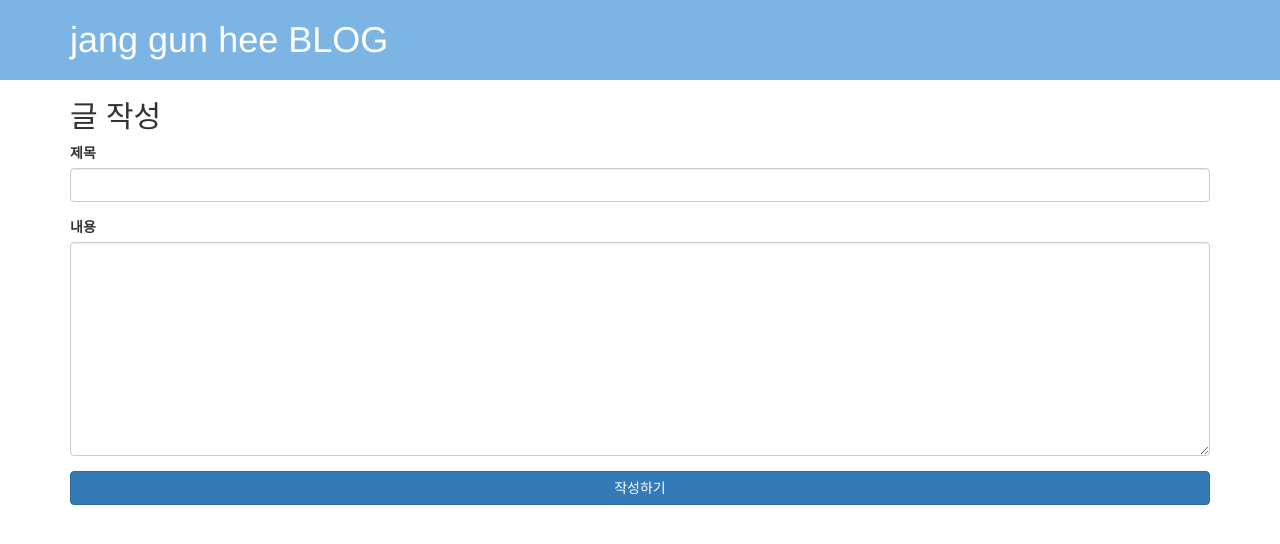
After one commit to janggunhee/Djangogirls, a Django app: page /post/add/ in a window 1280 px wide. The commit adds this page. Shown: the top 544 px of the page. Run offline with Django 3.2, Linux system fonts and the light colour scheme; some libraries are stand-ins or nearby versions.

Commit message:
POST 요청시 title, content값이 있어야 동작

```diff
--- a/djangogirls/blog/views.py
+++ b/djangogirls/blog/views.py
@@ -1,4 +1,9 @@
+from django.contrib.auth import get_user_model
+from django.http import HttpResponse
 from django.shortcuts import render
+
+User = get_user_model() # user class 이다
+
 
 from .models import Post
 
@@ -10,3 +15,58 @@ def post_list(request):
         'posts': posts,
     }
     return render(request, 'blog/post_list.html', context)
+
+# View(Controller) 구현
+# post_detail기능을 하는 함수를 구현
+# 'post'라는 key로 Post.objects.first()에 해당하는 Post객체를 전달
+# 템플릿은 'blog/post_detail.html'을 사용
+
+def post_detail(request, pk):
+    # Post인스턴스 1개만 가져옴, 변수명은 posts가 아닌 단일객체를 나타내는 post사용
+
+    # get에 실패했을때 발생하는 예외
+    #   Post.DoesNotExist
+    # HTTP로 문자열을 돌려주려면
+    #   HttpResponse
+    try:
+        post = Post.objects.get(pk=pk)
+    except Post.DoesNotExist:
+        return HttpResponse('No post', status=404)
+
+    # 'post'key값으로 Post인스턴스 하나 전달
+    context = {
+        'post': post,
+    }
+    return render(request, 'blog/post_detail.html', context)
+
+def post_add(request):
+    # post_form,html 에 checkbox를 추가
+    # 이를 이용해서 publish여부를 결정
+    #
+    # Post 생성 완료 후 (DB에 저장 후, post list 페이지로 이동
+
+    #
+
+    if request.method == 'POST' and request.POST.get('title') and request.POST.get('content'):
+        # request.POST(dict형 객체에서 title, 'content' 키에 해당하는 vaule 값을 받아
+        # 새 Post 객체를 생성 (save() 호출없음 . 단순 인스턴스 생성
+        # 생성한 후에는 해당 객체의 title, content를 HttpResponse
+        # https://docs.djangoproject.com/ko/1.11/topics/http/shortcuts/#redirecrt
+
+
+        # title이나 content값이 오지 않았을 경우에는 객체를 생성하지 않고 다시 작성 페이지로 이동
+        title = request.POST['title']
+        content = request.POST['content']
+        author = User.objects.get(username='janggunhee')
+        post = Post(
+            author=author,
+            title=title,
+            content=content
+        )
+        post.publish()
+        return HttpResponse(f'{post.title},{post.content}')
+    else:
+        context={
+
+        }
+        return render(request, 'blog/post_form.html', context)
--- a/djangogirls/config/urls.py
+++ b/djangogirls/config/urls.py
@@ -15,9 +15,13 @@ Including another URLconf
 """
 from django.conf.urls import url
 from django.contrib import admin
-from blog.views import post_list
+
+from blog.views import post_list, post_detail, post_add
 
 urlpatterns = [
     url(r'^admin/', admin.site.urls), # admin으로 시작하고/ 일치하면 실행을 한다.
-    url(r'^$', post_list) # urlresolve
+    url(r'^$', post_list), # urlresolve
+
+    url(r'^post/(?P<pk>\d+)/', post_detail, name='post_detail'),
+    url(r'^post/add/', post_add, name='add'),
 ]
--- /dev/null
+++ b/djangogirls/static/css/blog.css
@@ -0,0 +1,41 @@
+.blog-header {
+    background-color: #7cb4e4;
+    padding-top: 20px;
+    padding-bottom: 20px;
+    width: 100%;
+}
+.blog-header .blog-title {
+    margin: 0;
+}
+.blog-header .blog-title > a,
+.blog-header .blog-title > a:hover,
+.blog-header .blog-title > a:visited {
+    color: white;
+    text-decoration: none;
+}
+
+.post-container {
+
+}
+.post-container > .btn-back-list {
+    margin-top: 10px;
+}
+
+.post-container > .post {
+    padding-top: 10px;
+    padding-bottom: 10px;
+    border-bottom: 1px solid #999;
+}
+.post-container > .post > p {
+    margin: 0;
+}
+.post-container > .post > p.right-text {
+    text-align: right;
+    font-size: 10px;
+    color: #666;
+}
+.post-container > .post > p.right-text > strong {
+    width: 50px;
+    display: inline-block;
+    text-align: left;
+}
--- /dev/null
+++ b/djangogirls/templates/base.html
@@ -0,0 +1,29 @@
+{% load static %}
+<!doctype html>
+<html lang="ko">
+<head>
+	<meta charset="UTF-8">
+	<meta name="viewport"
+	      content="width=device-width, user-scalable=no, initial-scale=1.0, maximum-scale=1.0, minimum-scale=1.0">
+	<meta http-equiv="X-UA-Compatible" content="ie=edge">
+	<!--정적파일을 참조하는 템플릿 static태그 (STATICFILES_DIRS의 path를 기준으로 상대경로)-->
+	<link rel="stylesheet" href="{% static 'bootstrap/css/bootstrap.css' %}">
+	<link rel="stylesheet" href="{% static 'css/blog.css' %}">
+	<title>janggunhee</title>
+</head>
+<body>
+    <div class="blog-header">
+        <div class="container">
+            <h1 class="blog-title">
+                <a href="">jang gun hee BLOG</a>
+            </h1>
+        </div>
+    </div>
+    <div class="container">
+		<!--하나의 'Post'만 출력하도록 변경 (post변수 사용)-->
+		<!--해당 Post는 content를 전부 출력해야함 -->
+        {% block content %}
+        {% endblock %}
+	</div>
+</body>
+</html>
--- /dev/null
+++ b/djangogirls/templates/blog/post_form.html
@@ -0,0 +1,26 @@
+{% extends 'base.html' %}
+
+<!--제목-->
+<!--내용-->
+<!--글쓰기버튼-->
+
+<!--View: def post_add(request)-->
+<!--Template: post/add/ 에 연결-->
+
+{% block content %}
+<div>
+    <h2>글 작성</h2>
+	<form action="" method="post">
+		{% csrf_token %}
+		<div class="form-group">
+			<label for="input-title">제목</label>
+			<input name= "title" id="input-title" type="text" class="form-control">
+		</div>
+		<div class="form-group">
+			<label for="input-content">내용</label>
+			<textarea name="content" id="input-content" cols="30" rows="10" class="form-control"></textarea>
+		</div>
+		<button class="btn btn-primary btn-block">작성하기</button>
+	</form>
+</div>
+{% endblock %}
```
Also changed, not shown: djangogirls/blog/models.py (+21 -0 lines), djangogirls/config/settings.py (+6 -3 lines), djangogirls/templates/blog/post_detail.html (added, +18 -0 lines), djangogirls/templates/blog/post_list.html (+16 -21 lines).
